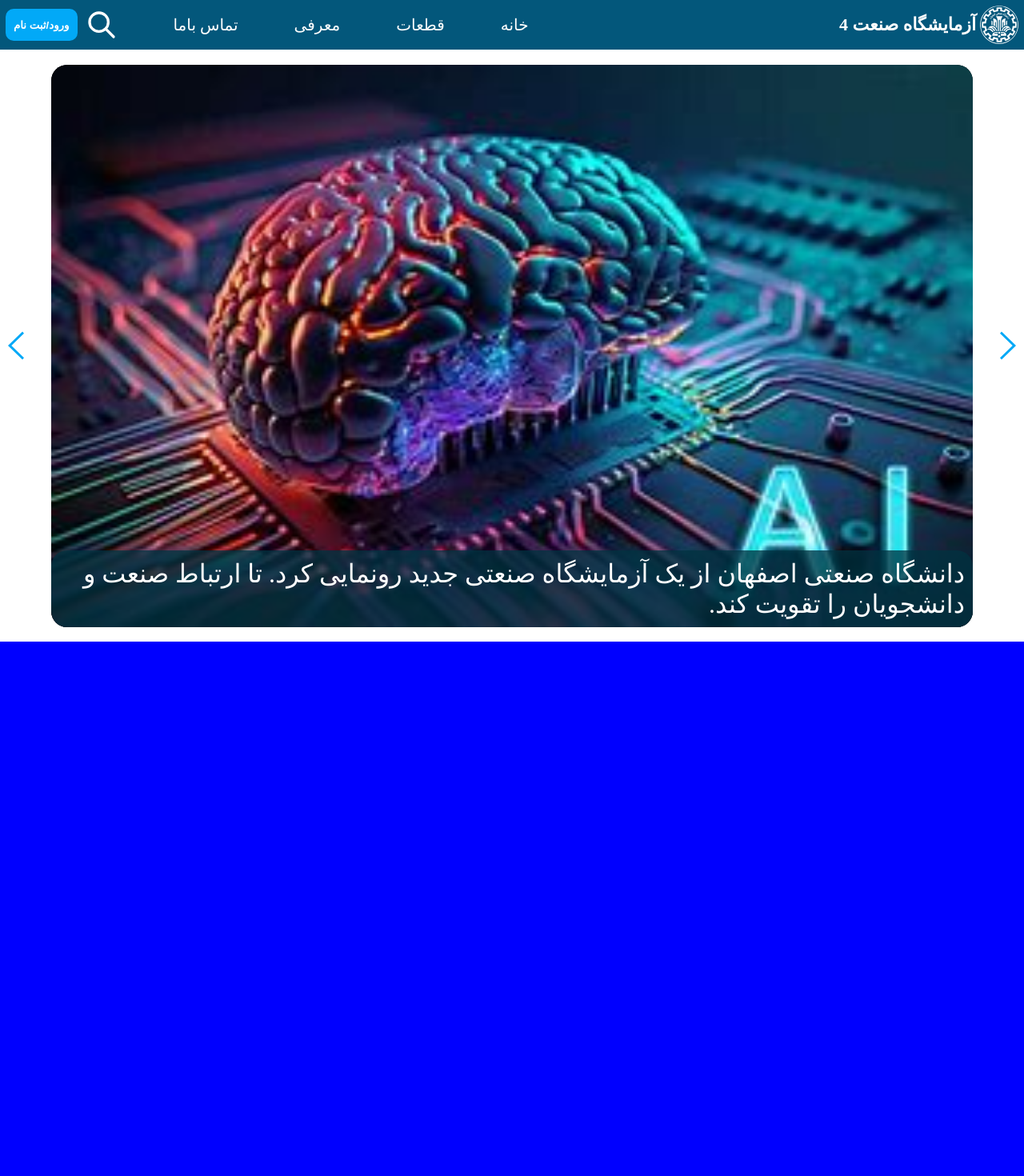
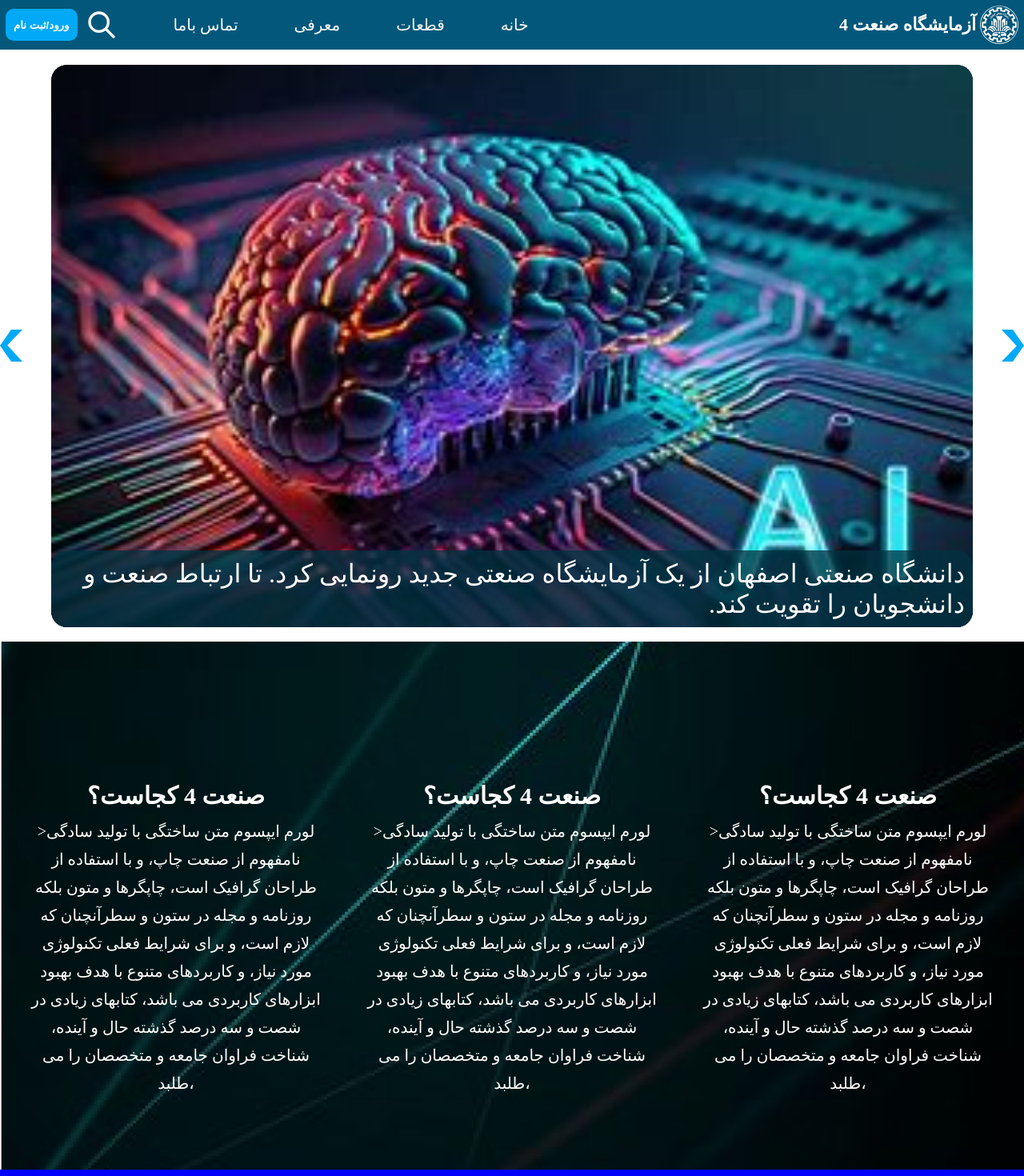
Before and after one commit to amirbarari/sanat-4-lab, an Angular app: page / in a window 1280 px wide. Shown: the top 1470 px of the page at 80% size. Built offline with nearby package versions, Linux system fonts and the light colour scheme.

Commit message:
add descriptions part in landing page

```diff
--- a/src/app/app.component.html
+++ b/src/app/app.component.html
@@ -1,5 +1,5 @@
-<div class="container" style="position: relative">
-    <app-header style="z-index: 100;"></app-header>
-    <router-outlet style="z-index: 50;"></router-outlet>
+<div class="container">
+    <app-header></app-header>
+    <router-outlet ></router-outlet>
     <div class="div" style="height: 200vh; background-color: blue;"></div>
 </div>
--- a/src/app/pages/landing-page/image-slider/image-slider.component.css
+++ b/src/app/pages/landing-page/image-slider/image-slider.component.css
@@ -39,10 +39,19 @@
     width: 4rem;
     height: 4rem;
     cursor: pointer;
+    clip-path: polygon(70% 0, 23% 49%, 70% 100%, 35% 100%, 0% 50%, 35% 0);
+    background-color: #02A9F7;
+    transition: clip-path 0.3s;
+    z-index: 200;
 }
-.prev-img:hover {
-    background-color: hsla(198, 95%, 25%, 0.809);
-    border-radius: 50%;
+
+.change-img:hover {
+    position: absolute;
+    width: 4rem;
+    height: 4rem;
+    cursor: pointer;
+    background-color: #02A9F7;
+    clip-path: polygon(85% 0, 23% 49%, 85% 100%, 35% 100%, 0% 50%, 35% 0);
 }
 
 .prev-img{
@@ -52,3 +61,15 @@
     right: 0rem;
     rotate: 180deg;
 }
+
+
+/* @media screen and (max-width: 700px) and (max-height: 700px) {
+    .slide{ width: 95%; height: 100%;}
+    .slider{ height: 200vh; }
+} */
+@media screen and (max-height: 800px) and (max-width: 700px) {
+    .change-img{ display: none;}
+    .slide{ width: 95%; height: 90%;}
+    .description{ font-size: 1.8rem;}
+    .slider{ width: 100vw; height: 40vh;}
+}
--- a/src/app/pages/landing-page/image-slider/image-slider.component.html
+++ b/src/app/pages/landing-page/image-slider/image-slider.component.html
@@ -4,6 +4,6 @@
             <img src="{{currentNews.path}}" alt="تصویر خبر" class="img">
             <div class="description">{{currentNews.description}}</div>
         </div>
-        <img src="assets/icons/back-icon.svg" class="change-img next-img" (click)="nextSlide()">
-        <img src="assets/icons/back-icon.svg" class="change-img prev-img" (click)="prevSlide()">
+        <div class="change-img next-img" (click)="nextSlide()"></div>
+        <div class="change-img prev-img" (click)="prevSlide()"></div>
 </div>
--- a/src/app/pages/landing-page/landing-page.component.css
+++ b/src/app/pages/landing-page/landing-page.component.css
@@ -0,0 +1,35 @@
+.bg-img {
+    height: fit-content;
+    background-image: url('/assets/images/landing-bg.png');
+    background-attachment: fixed;
+    background-position: center;
+    background-repeat: no-repeat;
+    background-size: cover;
+}
+
+.descriptions {
+    display: flex;
+    justify-content: space-evenly;
+    flex-wrap: wrap;
+    padding-top: 20vh;
+    height: fit-content;
+}
+
+.description {
+    padding: 1.5rem;
+    width: 40rem;
+    height: 50rem;
+    text-align: center;
+}
+
+.title {
+    font-size: 3rem;
+    color: white;
+}
+
+.text {
+    padding-top: 1rem;
+    line-height: 3.5rem;
+    font-size: 2rem;
+    color: white;
+}
--- a/src/app/pages/landing-page/landing-page.component.html
+++ b/src/app/pages/landing-page/landing-page.component.html
@@ -1 +1,17 @@
 <app-image-slider></app-image-slider>
+<div class="bg-img">
+    <div class="descriptions">
+        <div class="description">
+            <h2 class="title">صنعت 4 کجاست؟</h2>
+            <p class="text">>لورم ایپسوم متن ساختگی با تولید سادگی نامفهوم از صنعت چاپ، و با استفاده از طراحان گرافیک است، چاپگرها و متون بلکه روزنامه و مجله در ستون و سطرآنچنان که لازم است، و برای شرایط فعلی تکنولوژی مورد نیاز، و کاربردهای متنوع با هدف بهبود ابزارهای کاربردی می باشد، کتابهای زیادی در شصت و سه درصد گذشته حال و آینده، شناخت فراوان جامعه و متخصصان را می طلبد، </p>
+        </div>
+        <div class="description">
+            <h2 class="title">صنعت 4 کجاست؟</h2>
+            <p class="text">>لورم ایپسوم متن ساختگی با تولید سادگی نامفهوم از صنعت چاپ، و با استفاده از طراحان گرافیک است، چاپگرها و متون بلکه روزنامه و مجله در ستون و سطرآنچنان که لازم است، و برای شرایط فعلی تکنولوژی مورد نیاز، و کاربردهای متنوع با هدف بهبود ابزارهای کاربردی می باشد، کتابهای زیادی در شصت و سه درصد گذشته حال و آینده، شناخت فراوان جامعه و متخصصان را می طلبد، </p>
+        </div>
+        <div class="description">
+            <h2 class="title">صنعت 4 کجاست؟</h2>
+            <p class="text">>لورم ایپسوم متن ساختگی با تولید سادگی نامفهوم از صنعت چاپ، و با استفاده از طراحان گرافیک است، چاپگرها و متون بلکه روزنامه و مجله در ستون و سطرآنچنان که لازم است، و برای شرایط فعلی تکنولوژی مورد نیاز، و کاربردهای متنوع با هدف بهبود ابزارهای کاربردی می باشد، کتابهای زیادی در شصت و سه درصد گذشته حال و آینده، شناخت فراوان جامعه و متخصصان را می طلبد، </p>
+        </div>
+    </div>
+</div>
```
Also changed, not shown: public/assets/images/landing-bg.png (added).
